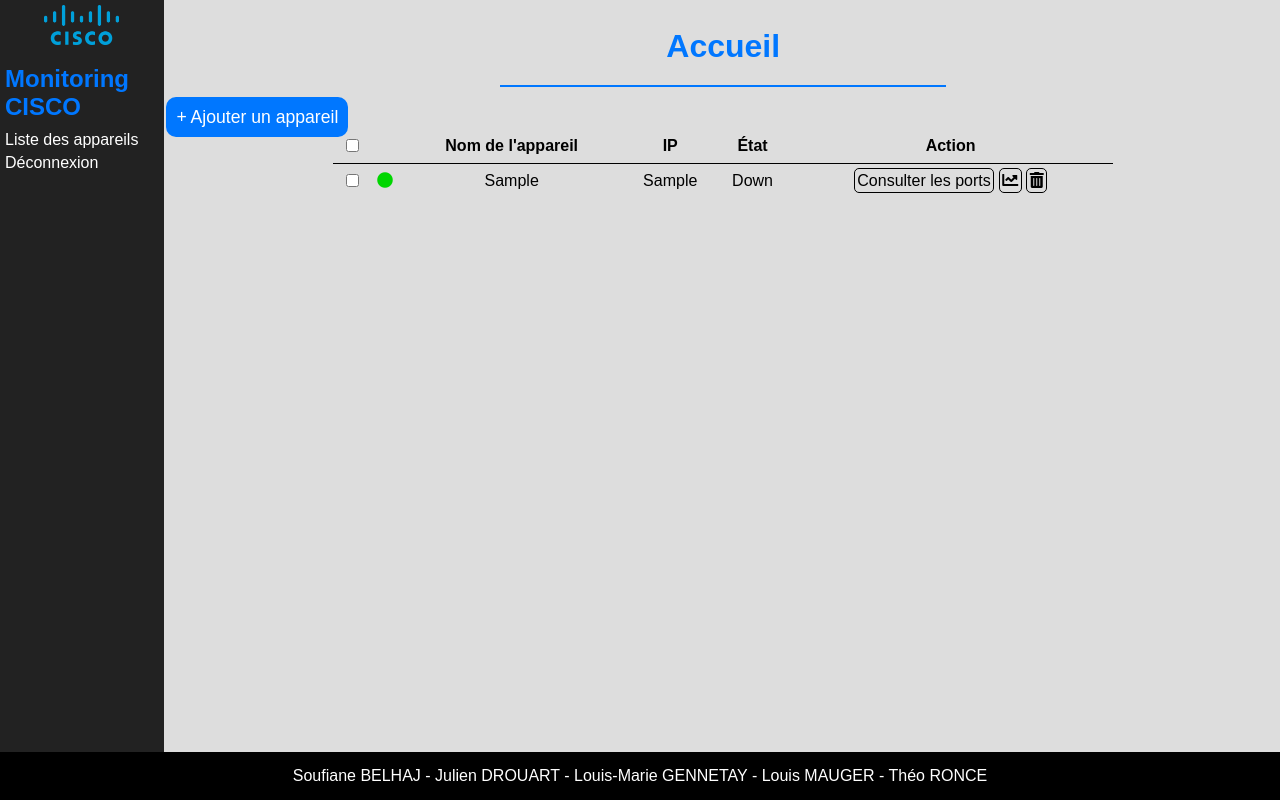
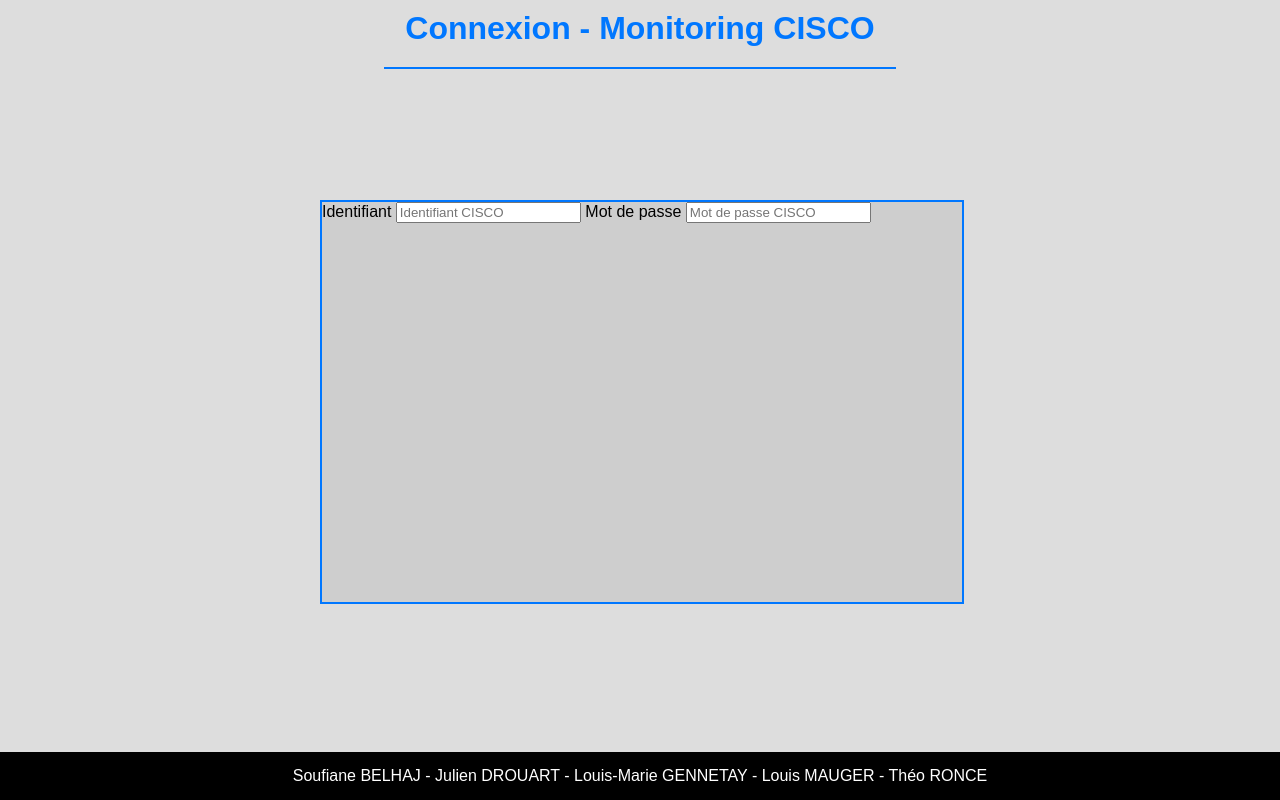
Before and after one commit to lmgennetay/monitoring-cisco, a PHP site: the page made by index.php in a window 1280 px wide. Run offline with PHP 8.4, Linux system fonts and the light colour scheme; tables that the repository leaves empty or names only in its code hold one stand-in row (values such as "Sample post"); some libraries are stand-ins or nearby versions.

Commit message:
Ajout searchbar + page de conn

```diff
--- a/Assets/Css/style.css
+++ b/Assets/Css/style.css
@@ -85,6 +85,15 @@ footer {
     min-height: 100%;
 }
 
+.conteneur-conn {
+    position: fixed;
+    right: 0px;
+    width: 100%;
+    margin: 0px;
+    padding: 0px;
+    min-height: 100%;
+}
+
 table {
     width: 70%;
     margin: 0 auto;
@@ -162,3 +171,38 @@ td {
     justify-content: center;
     align-items: center;
 }
+
+.search-container {
+    display: flex;
+    justify-content: center;
+    align-items: center;
+}
+
+.rechercheForm {
+    width: 25%;
+}
+
+.rechercheBar {
+    width: 85%;
+    border: 1px solid #0077ff;
+    border-radius: 2px;
+    height: 25px;
+}
+
+.submitRecherche {
+    background-color: white;
+    color: black;
+    border: 1px solid #0077ff;
+    border-radius: 2px;
+    height: 30px;
+}
+
+.connexionDiv {
+    width: 50%;
+    height: 50%;
+    background-color: #cecece;
+    border: 2px solid #0077ff;
+    position: fixed;
+    left: 25%;
+    top: 25%;
+}
--- a/Controllers/accueil.php
+++ b/Controllers/accueil.php
@@ -6,4 +6,4 @@ foreach($listeAppareils as $k=>$v)
 	$listeAppareils[$k]['pingStatus'] = ping($listeAppareils[$k]['ip']);
 }
 
-include_once('Views/accueil.php');
+include_once('Views/connexion.php');
--- a/Views/accueil.php
+++ b/Views/accueil.php
@@ -1,8 +1,7 @@
 <!DOCTYPE html>
 
 <html lang="fr">
-    <head>!
-
+    <head>
         <meta charset="UTF-8">
         <meta name="description" content="Monitoring CISCO">
         <meta name="keywords" content="HTML, CSS, PHP">
@@ -21,6 +20,12 @@
         <div class="conteneur">
             <h1 class="text-center blue">Accueil</h1>
             <div class="separator"></div>
+            <div class="search-container">
+                <form action="/action_page.php" class="rechercheForm">
+                    <input type="text" placeholder="Search.." name="search" class="rechercheBar">
+                    <button type="submit" class="submitRecherche"><i class="fa fa-search"></i></button>
+                </form>
+            </div>
             <a href="index.php?section=newconfig&function=formadd" class="ajoutApp">+ Ajouter un appareil</a>
             <table class="text-center">
                 <tbody>
--- /dev/null
+++ b/Views/connexion.php
@@ -0,0 +1,33 @@
+<!DOCTYPE html>
+
+<html lang="fr">
+    <head>
+        <meta charset="UTF-8">
+        <meta name="description" content="Monitoring CISCO">
+        <meta name="keywords" content="HTML, CSS, PHP">
+        <meta name="author" content="Julien DROUART, Louis-Marie GENNETAY, Louis MAUGER">
+        <meta name="viewport" content="width=device-width, initial-scale=1.0">
+        <title>Monitoring CISCO</title>
+        <link rel="stylesheet" href="Assets/Css/style.css">
+        <link rel="stylesheet" href="https://use.fontawesome.com/releases/v5.8.1/css/all.css" integrity="sha384-50oBUHEmvpQ+1lW4y57PTFmhCaXp0ML5d60M1M7uH2+nqUivzIebhndOJK28anvf" crossorigin="anonymous">
+        <script type="text/javascript" src="Js/fonction.js"></script>
+        <script src="https://code.jquery.com/jquery-3.4.1.min.js" integrity="sha256-CSXorXvZcTkaix6Yvo6HppcZGetbYMGWSFlBw8HfCJo=" crossorigin="anonymous"></script>
+        <link rel="icon" href="Assets/Images/favicon.png">
+    </head>
+
+    <body>
+        <div class="conteneur-conn">
+            <h1 class="text-center blue">Connexion - Monitoring CISCO</h1>
+            <div class="separator"></div>
+            <div class="connexionDiv">
+                <form method="post">
+                    <label for="id">Identifiant</label>
+                    <input type="text" name="id" placeholder="Identifiant CISCO">
+                    <label for="id">Mot de passe</label>
+                    <input type="text" name="id" placeholder="Mot de passe CISCO">
+                </form>
+            </div>
+        </div>
+        <footer><?php include_once('Views/footer.php') ?></footer>
+    </body>
+</html>
```
